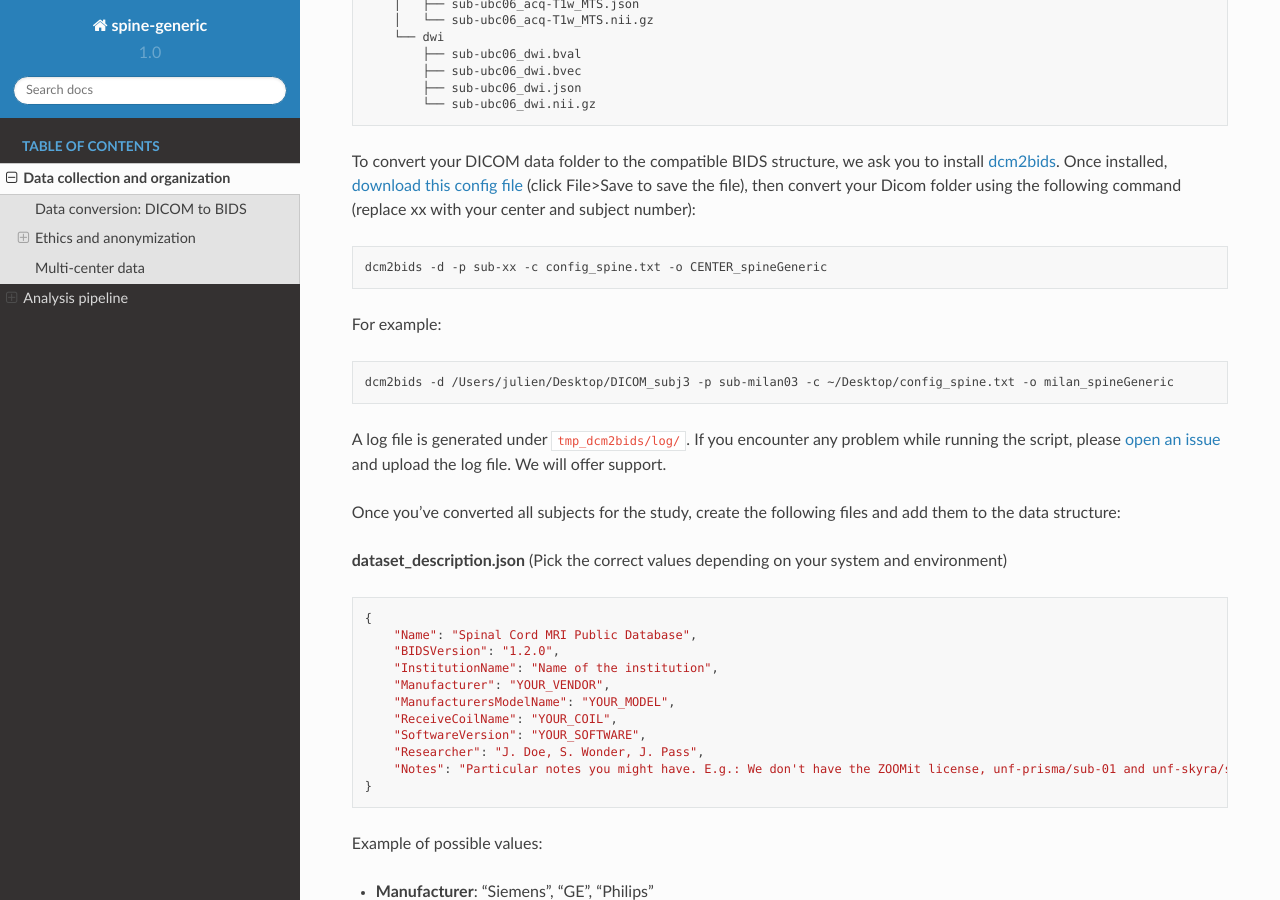
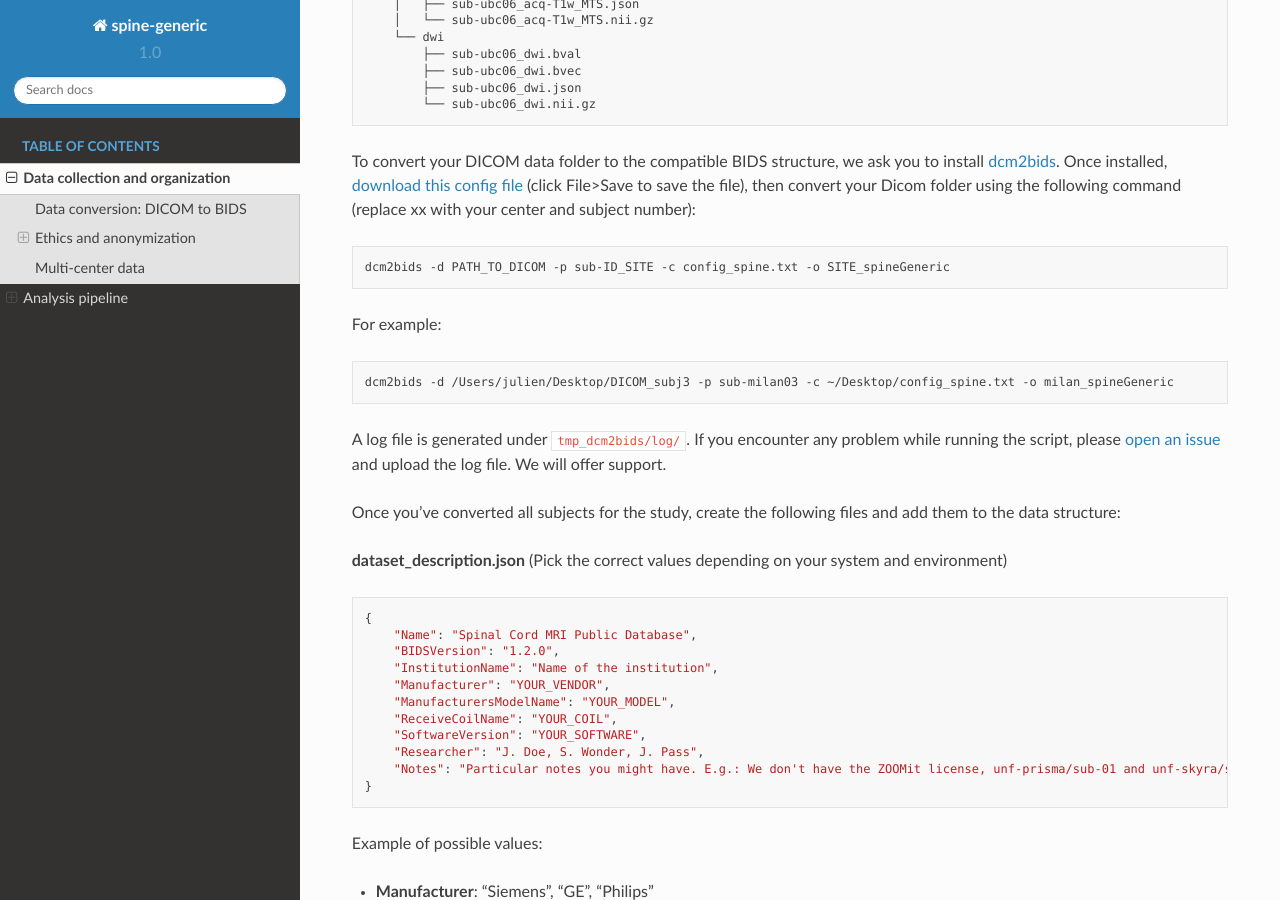
Before and after one commit to spine-generic/spine-generic, a Sphinx documentation site: the page built from docs/documentation.rst, in a window 1280 px wide and 900 px high, scrolled down 778 px. Built offline with Sphinx 7.4.7 and the Read the Docs theme 2.0.0, drawn with Linux system fonts in a browser that asks for light colours.

Commit message:
Update documentation.rst

```diff
--- a/docs/documentation.rst
+++ b/docs/documentation.rst
@@ -57,7 +57,7 @@ the following command (replace xx with your center and subject number):
 
 .. code-block:: bash
 
-  dcm2bids -d -p sub-xx -c config_spine.txt -o CENTER_spineGeneric
+  dcm2bids -d PATH_TO_DICOM -p sub-ID_SITE -c config_spine.txt -o SITE_spineGeneric
 
 For example:
 
```
